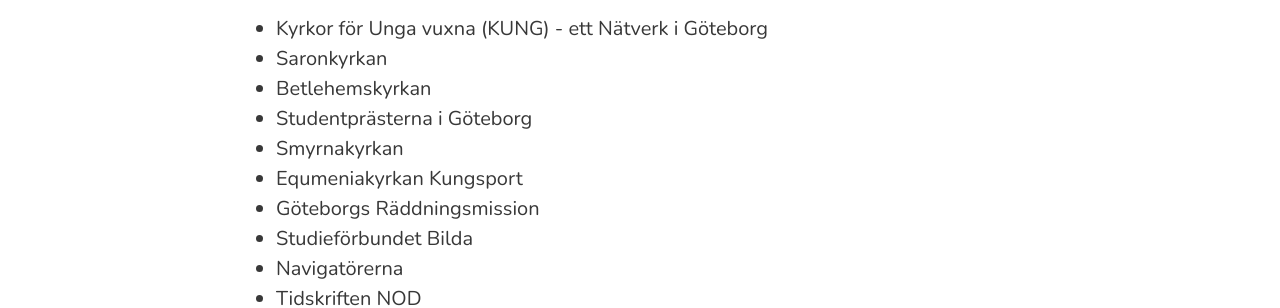
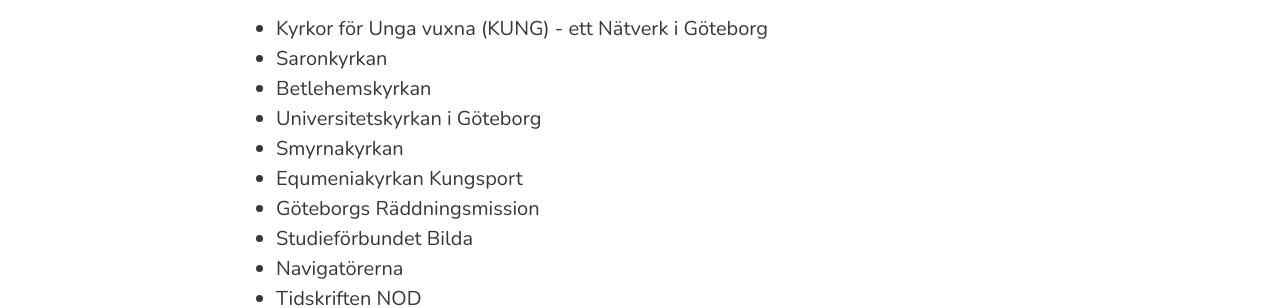
Before and after one commit to samtaloteket/samtaloteket.github.io, a Jekyll site: the page built from pages/om.md, in a window 1280 px wide. Shown: the part 599-907 px from the top of the page. Built offline with Jekyll 4.4.1, drawn with Linux system fonts in a browser that asks for light colours.

Commit message:
Update om.md

```diff
--- a/pages/om.md
+++ b/pages/om.md
@@ -16,7 +16,7 @@
 * Kyrkor för Unga vuxna (KUNG) - ett Nätverk i Göteborg
 * Saronkyrkan
 * Betlehemskyrkan
-* Studentprästerna i Göteborg
+* Universitetskyrkan i Göteborg
 * Smyrnakyrkan
 * Equmeniakyrkan Kungsport
 * Göteborgs Räddningsmission
```
